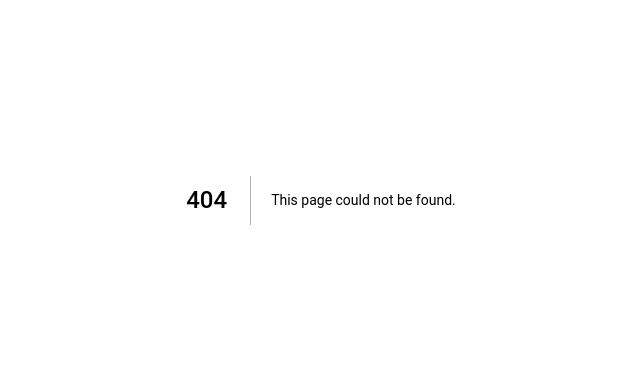
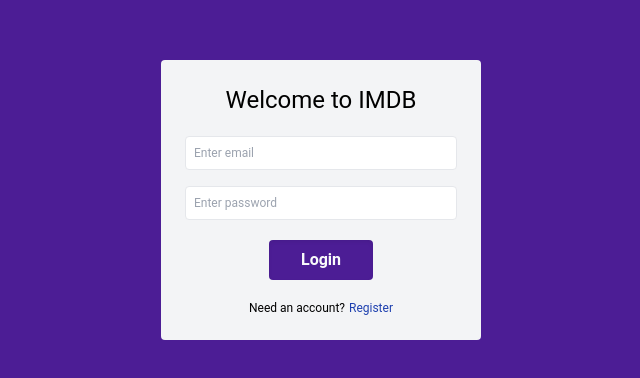
Before and after one commit to moshfiqrony/nextjs-tailwindcss-imdb, a Next.js app: page /login in a window 1280 px wide. Before the commit this address had no page. Shown: the part 200-578 px from the top of the page, without its empty margins (319-959 px from the left). Built offline with nearby package versions, Linux system fonts and the light colour scheme.

Commit message:
MR | Login route

```diff
--- /dev/null
+++ b/pages/login.js
@@ -0,0 +1,32 @@
+import Link from 'next/link';
+import router from 'next/router';
+import Input from '../components/Input';
+
+export default function App() {
+	return (
+		<div className='h-screen bg-purple-900 flex justify-center items-center'>
+			<div className='bg-gray-100 rounded p-6 flex justify-center items-center flex-col 2xl:w-1/4 xl:w-1/4 lg:w-1/4 md:w-2/5 sm:w-1/2 w-2/3 space-y-5'>
+				<h1 className='text-2xl'>Welcome to IMDB</h1>
+				<div className='space-y-4 text-xs'>
+					<Input
+						type="email"
+						name='email'
+						placeholder='Enter email'
+					/>
+					<Input
+						type="password"
+						name='password'
+						placeholder='Enter password'
+					/>
+				</div>
+				<button className='bg-purple-900 text-gray-50 p-2 pl-8 pr-8 rounded font-semibold hover: shadow-inner' onClick={() => router.push('/dashboard')}>Login</button>
+				<div className='text-xs'>
+				Need an account?
+				<Link href='/register'>
+					<a className='text-xs text-blue-800 ml-1'>Register</a>
+				</Link>
+			</div>
+			</div>
+		</div>
+	)
+}
```
